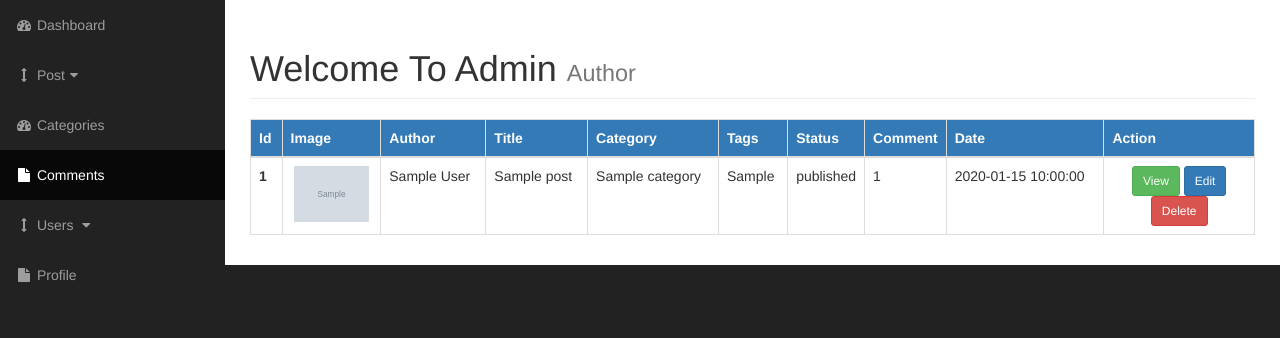
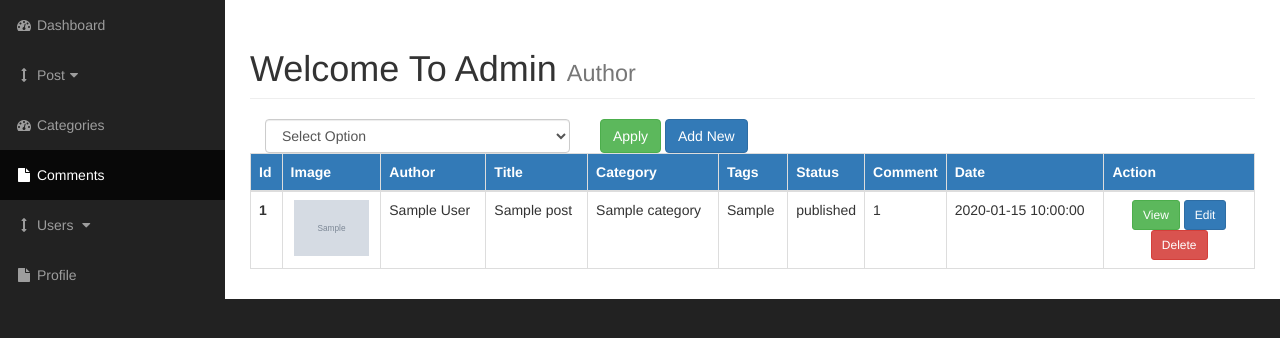
Before and after one commit to coderkhayrul/cms-application, a PHP site: page /admin/posts.php in a window 1280 px wide. Shown: the part 51-389 px from the top of the page. Run offline with PHP 8.4, Linux system fonts and the light colour scheme; the visitor is signed in with stand-in values (Sample User, id 1); tables that the repository leaves empty or names only in its code hold one stand-in row (values such as "Sample post"); grey boxes marked "Sample" are stand-in pictures; some libraries are stand-ins or nearby versions.

Commit message:
Adding Bulk Option Post

```diff
--- a/admin/includes/view_all_posts.php
+++ b/admin/includes/view_all_posts.php
@@ -1,4 +1,19 @@
+
+<form action="" method="post">
     <table class="table table-bordered table-hover">
+        <div class="col-xs-4" id="bulkOptionContainer">
+            <select name="" id="" class="form-control">
+                <option value="">Select Option</option>
+                <option value="">Published</option>
+                <option value="">Draft</option>
+                <option value="">Delete</option>
+            </select>
+        </div>
+        <div class="col-xs-4">
+            <button type="submit" name="submit" class="btn btn-success">Apply</button>
+            <a href="posts.php?source=add_post" class="btn btn-primary">Add New</a>
+        </div>
+
         <thead>
         <tr class="bg-primary">
             <th scope="col">Id</th>
@@ -54,3 +69,4 @@
         <?php } ?>
         </tbody>
     </table>
+</form>
```
Lines whose indentation alone changed are shown as unchanged.
